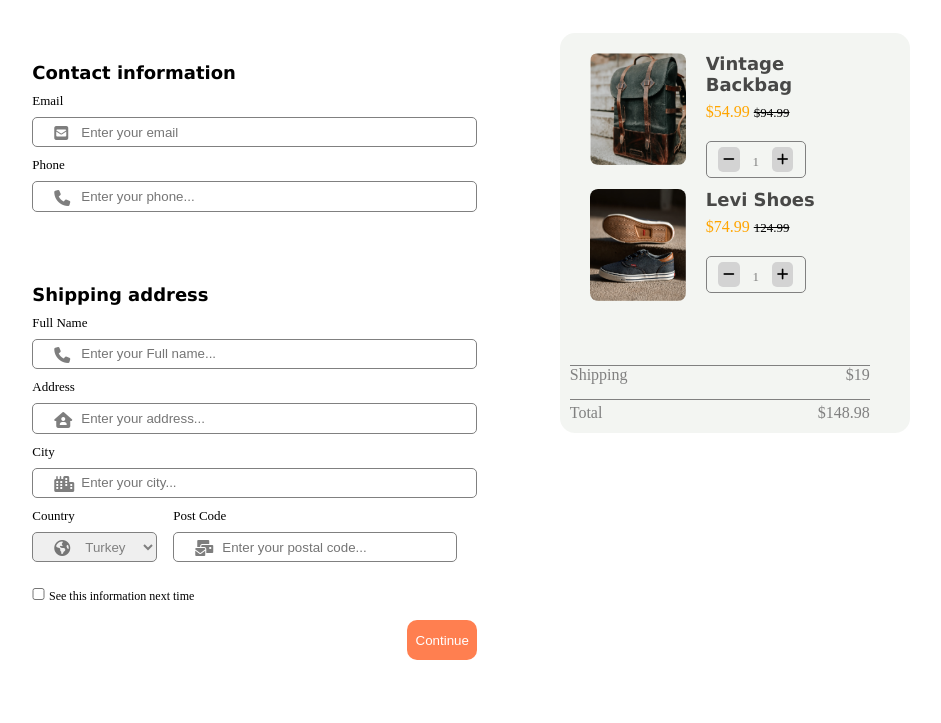
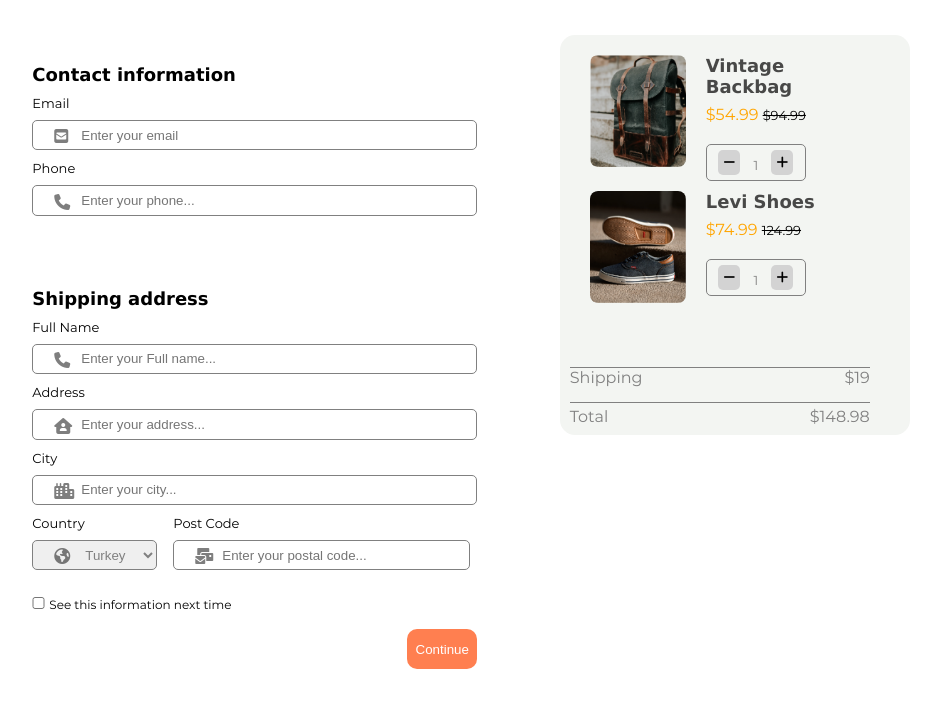
Before and after one commit to newmooontr/checkout-project-, a plain HTML site: page index.html in a window 1280 px wide. Shown: the part 77-800 px from the top of the page, without its empty margins (169-1110 px from the left). Drawn offline with Linux system fonts and the light colour scheme; the site is published under a folder, as on GitHub Pages, so addresses that start at the root find nothing.

Commit message:
new commit

```diff
--- a/style.css
+++ b/style.css
@@ -1,6 +1,6 @@
 @font-face {
     font-family: 'Montserrat-Regular';
-    src: url('/fonts/Montserrat-Regular.ttf');
+    src: url('./fonts/Montserrat-Regular.ttf');
 }
 
 
```
